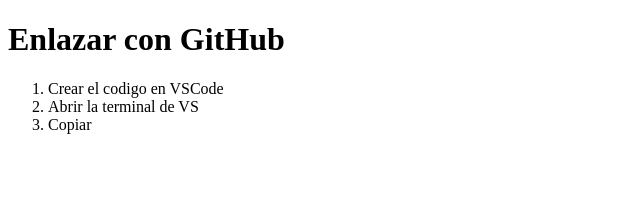
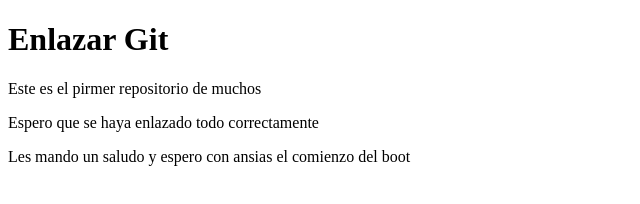
Before and after one commit to MaxiLiria/primer-repositorio, a plain HTML site: page index.html in a window 1280 px wide. Shown: the whole page, without its empty margins (0-640 px from the left). Drawn offline with Linux system fonts and the light colour scheme.

Commit message:
Actualizacion

```diff
--- a/index.html
+++ b/index.html
@@ -8,12 +8,10 @@
 
 </head>
 <body>
-    <h1>Enlazar con GitHub</h1>
-    <ol>
-        <li>Crear el codigo en VSCode</li>
-        <li>Abrir la terminal de VS</li>
-        <li>Copiar</li>
-    </ol>
+    <h1>Enlazar Git</h1>
+    <p>Este es el pirmer repositorio de muchos</p>
+    <p>Espero que se haya enlazado todo correctamente</p>
+    <p>Les mando un saludo y espero con ansias el comienzo del boot</p>
 
 </body>
 </html>
```
